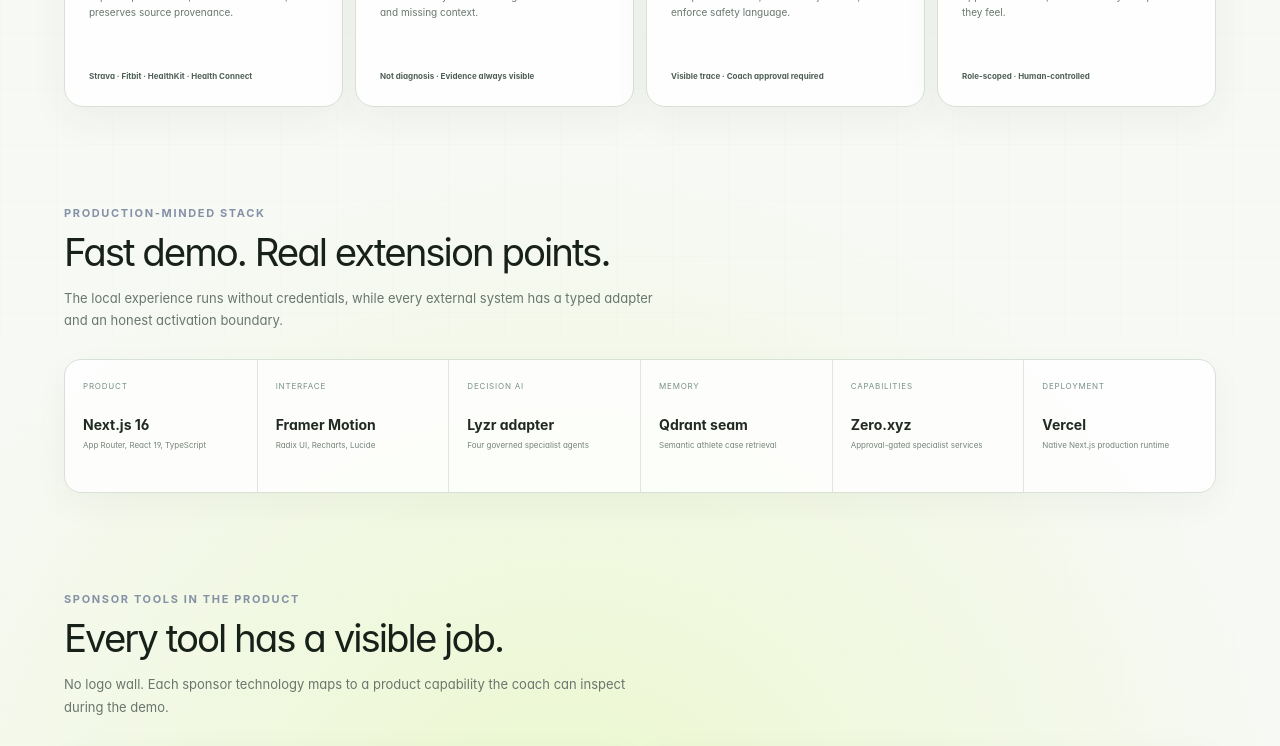
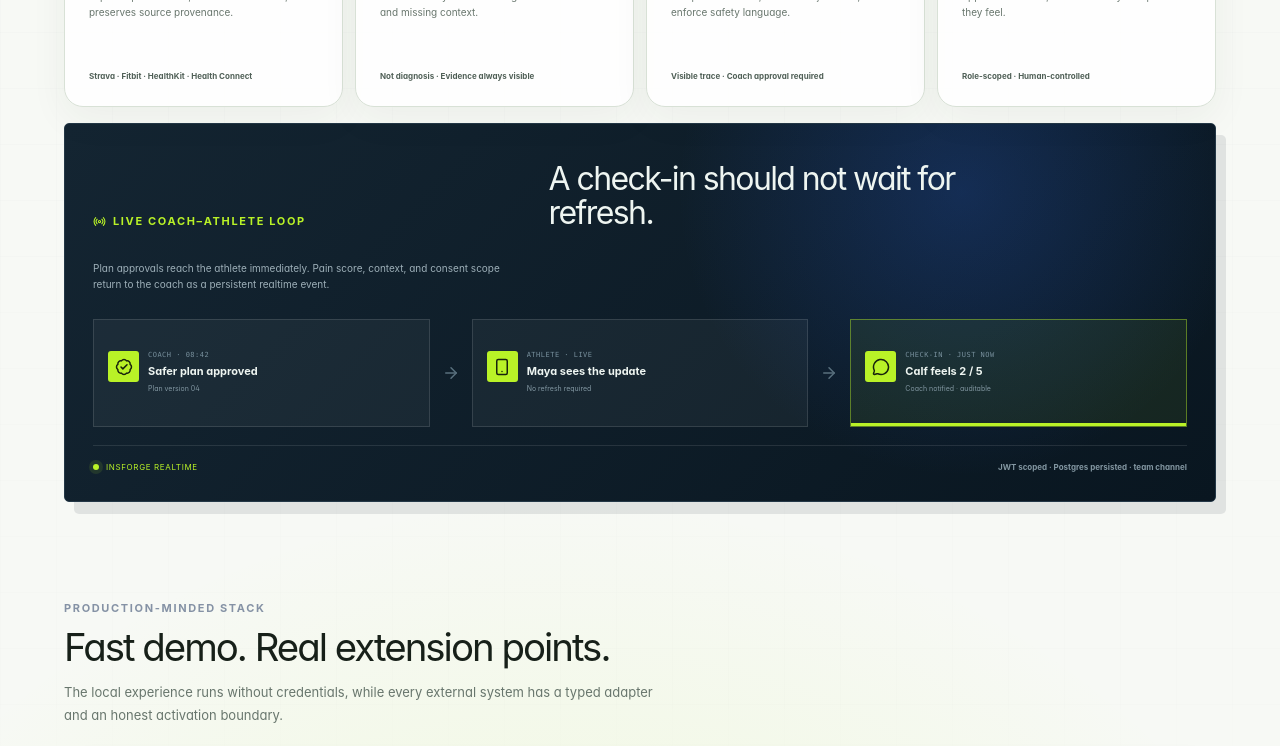
Before and after one commit to samshanmukh/PaceGuard-AI, a Next.js app: page / in a window 1280 px wide. Shown: the part 1760-2506 px from the top of the page. Built offline with nearby package versions, Linux system fonts and the light colour scheme.

Commit message:
Show realtime check-in loop

```diff
--- a/app/globals.css
+++ b/app/globals.css
@@ -912,6 +912,10 @@
 .landing-feature-grid article h3 { margin: 9px 0 9px; color: #202a22; font-size: 18px; letter-spacing: -.035em; }
 .landing-feature-grid article p { margin: 0; color: #68766d; font-size: 10px; line-height: 1.6; }
 .landing-feature-grid article b { margin-top: auto; padding-top: 20px; color: #506057; font-size: 8px; font-weight: 650; }
+.realtime-proof { margin-top: 16px; padding: 28px; color: #eef5f1; border: 1px solid #243847; border-radius: 5px; background: radial-gradient(circle at 78% 18%,rgba(46,108,246,.22),transparent 30%),linear-gradient(135deg,#142532,#091620); box-shadow: 10px 12px 0 rgba(20,35,49,.1); }
+.realtime-proof-copy { display: grid; grid-template-columns: .8fr 1.2fr; gap: 30px; align-items: end; }.realtime-proof-copy .eyebrow { color: var(--lime); }.realtime-proof-copy h2 { margin: 10px 0 0; max-width: 430px; font-size: clamp(25px,2.5vw,38px); line-height: 1.05; letter-spacing: -.05em; }.realtime-proof-copy p { margin: 0; color: #9dafb8; font-size: 10px; line-height: 1.65; }
+.realtime-flow { margin-top: 26px; display: grid; grid-template-columns: 1fr auto 1fr auto 1fr; gap: 12px; align-items: center; }.realtime-flow > svg { color: #59707e; }.realtime-flow > div { min-height: 108px; padding: 14px; border: 1px solid rgba(255,255,255,.12); background: rgba(255,255,255,.045); display: grid; grid-template-columns: auto 1fr; gap: 4px 9px; align-content: center; }.realtime-flow > div > span { width: 31px; height: 31px; grid-row: span 3; color: #17220d; background: var(--lime); display: grid; place-items: center; border-radius: 3px; }.realtime-flow small { color: #78909d; font: 7px var(--font-geist-mono),monospace; text-transform: uppercase; letter-spacing: .07em; }.realtime-flow b { font-size: 11px; }.realtime-flow i { color: #8297a2; font-size: 7px; font-style: normal; }.realtime-flow .checkin-event { border-color: rgba(185,242,39,.42); background: rgba(185,242,39,.07); box-shadow: inset 0 -3px var(--lime); }
+.realtime-proof > footer { margin-top: 18px; padding-top: 15px; border-top: 1px solid rgba(255,255,255,.1); display: flex; justify-content: space-between; color: #8397a2; font-size: 8px; }.realtime-proof > footer span { color: var(--lime); display: flex; align-items: center; gap: 7px; text-transform: uppercase; letter-spacing: .08em; }.realtime-proof > footer span i { width: 6px; height: 6px; border-radius: 50%; background: var(--lime); box-shadow: 0 0 0 4px rgba(185,242,39,.1); }
 .landing-stack-block, .sponsor-tools-block { margin-top: 92px; }
 .landing-section-title { max-width: 680px; }
 .landing-section-title h2 { font-size: clamp(29px,3vw,44px); }
@@ -933,6 +937,7 @@
 .sponsor-tools-grid footer { margin-top: auto; padding-top: 14px; border-top: 1px solid #e1e7df; display: flex; justify-content: space-between; gap: 16px; color: #718078; font-size: 8px; }
 .sponsor-tools-grid footer b { color: #405047; }
 .sponsor-tools-grid .qdrant header > span { color: #a83974; background: #fbeaf3; }
+.sponsor-tools-grid .insforge { grid-column: 1 / -1; min-height: 210px; border-color: #cbdab9; background: radial-gradient(circle at 90% 10%,rgba(185,242,39,.2),transparent 25%),#fff; }.sponsor-tools-grid .insforge header > span { color: #172632; background: var(--lime); }.sponsor-tools-grid .insforge > p { max-width: 760px; }
 .sponsor-tools-grid .zero header > span { color: #2666c5; background: #eaf2ff; }
 .sponsor-tools-grid .vercel header > span { color: #202820; background: #edf0ec; }
 .landing-final-cta { margin-top: 92px; min-height: 250px; padding: 44px; border: 1px solid #c8d8bc; border-radius: 22px; background: radial-gradient(circle at 86% 15%, rgba(167,239,47,.22), transparent 30%), linear-gradient(135deg,#f5fce9,#fff); box-shadow: 0 18px 50px rgba(41,59,44,.08); display: flex; justify-content: space-between; align-items: center; gap: 40px; }
@@ -951,6 +956,7 @@
   .landing-showcase { margin-top: 0; padding-top: 54px; }
   .landing-proof-head { grid-template-columns: 1fr; gap: 18px; }
   .landing-feature-grid, .sponsor-tools-grid { grid-template-columns: 1fr; }
+  .realtime-proof { padding: 22px 18px; }.realtime-proof-copy { grid-template-columns: 1fr; gap: 12px; }.realtime-flow { grid-template-columns: 1fr; }.realtime-flow > svg { justify-self: center; transform: rotate(90deg); }.realtime-proof > footer { align-items: flex-start; flex-direction: column; gap: 8px; }.sponsor-tools-grid .insforge { grid-column: auto; }
   .landing-feature-grid article { min-height: 250px; }
   .landing-stack-block, .sponsor-tools-block, .landing-final-cta { margin-top: 64px; }
   .tech-stack-grid { grid-template-columns: 1fr 1fr; }
--- a/app/page.tsx
+++ b/app/page.tsx
@@ -238,6 +238,18 @@
           <article><span><UserCheck size={20} /></span><small>04 · Act</small><h3>Close the athlete loop</h3><p>The athlete receives a calm explanation, the approved session, and a fast way to report how they feel.</p><b>Role-scoped · Human-controlled</b></article>
         </div>
 
+        <div className="realtime-proof">
+          <div className="realtime-proof-copy"><span className="eyebrow"><Radio size={13} /> Live coach–athlete loop</span><h2>A check-in should not wait for refresh.</h2><p>Plan approvals reach the athlete immediately. Pain score, context, and consent scope return to the coach as a persistent realtime event.</p></div>
+          <div className="realtime-flow" aria-label="Realtime check-in flow">
+            <div><span><BadgeCheck size={18} /></span><small>Coach · 08:42</small><b>Safer plan approved</b><i>Plan version 04</i></div>
+            <ArrowRight size={18} />
+            <div><span><Smartphone size={18} /></span><small>Athlete · live</small><b>Maya sees the update</b><i>No refresh required</i></div>
+            <ArrowRight size={18} />
+            <div className="checkin-event"><span><MessageCircle size={18} /></span><small>Check-in · just now</small><b>Calf feels 2 / 5</b><i>Coach notified · auditable</i></div>
+          </div>
+          <footer><span><i /> InsForge Realtime</span><b>JWT scoped · Postgres persisted · team channel</b></footer>
+        </div>
+
         <div className="landing-stack-block">
           <div className="landing-section-title"><span className="eyebrow">Production-minded stack</span><h2>Fast demo. Real extension points.</h2><p>The local experience runs without credentials, while every external system has a typed adapter and an honest activation boundary.</p></div>
           <div className="tech-stack-grid">
@@ -253,6 +265,7 @@
         <div className="sponsor-tools-block">
           <div className="landing-section-title"><span className="eyebrow">Sponsor tools in the product</span><h2>Every tool has a visible job.</h2><p>No logo wall. Each sponsor technology maps to a product capability the coach can inspect during the demo.</p></div>
           <div className="sponsor-tools-grid">
+            <article className="insforge"><header><span><Radio size={21} /></span><div><small>Realtime backend</small><h3>InsForge</h3></div><i>Live decision loop</i></header><p>Persists approvals and athlete check-ins, then broadcasts role-scoped updates to both experiences without a refresh.</p><footer><b>See it in</b><span>Approve plan → Athlete check-in → Coach alert</span></footer></article>
             <article className="lyzr"><header><span><Bot size={21} /></span><div><small>Agent orchestration</small><h3>Lyzr</h3></div><i>Decision workflow</i></header><p>Coordinates Signal Analyst, Evidence, Plan, and Safety agents behind one stable response contract.</p><footer><b>See it in</b><span>Generate safer plan → Decision Trace</span></footer></article>
             <article className="qdrant"><header><span><Database size={21} /></span><div><small>Semantic memory</small><h3>Qdrant</h3></div><i>Athlete intelligence</i></header><p>Retrieves comparable athlete situations by signal pattern, race proximity, profile, and coaching context.</p><footer><b>See it in</b><span>Athlete Intelligence → Comparable situations</span></footer></article>
             <article className="zero"><header><span><Zap size={21} /></span><div><small>Agent capabilities</small><h3>Zero.xyz</h3></div><i>Approval gateway</i></header><p>Discovers optional specialist analysis with explicit payload review, one-run consent, and a hard spend limit.</p><footer><b>See it in</b><span>Data Connections → Zero agent gateway</span></footer></article>
```
